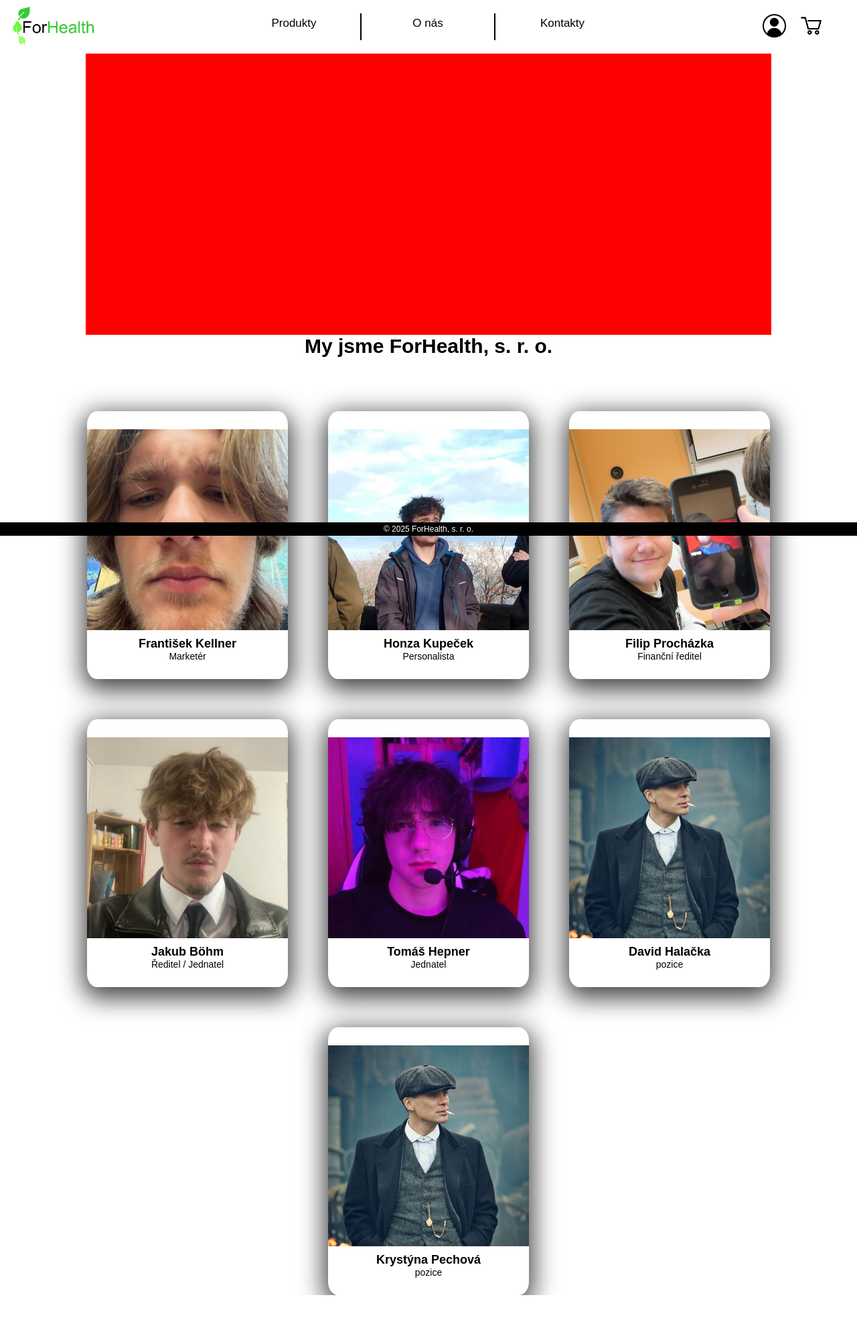
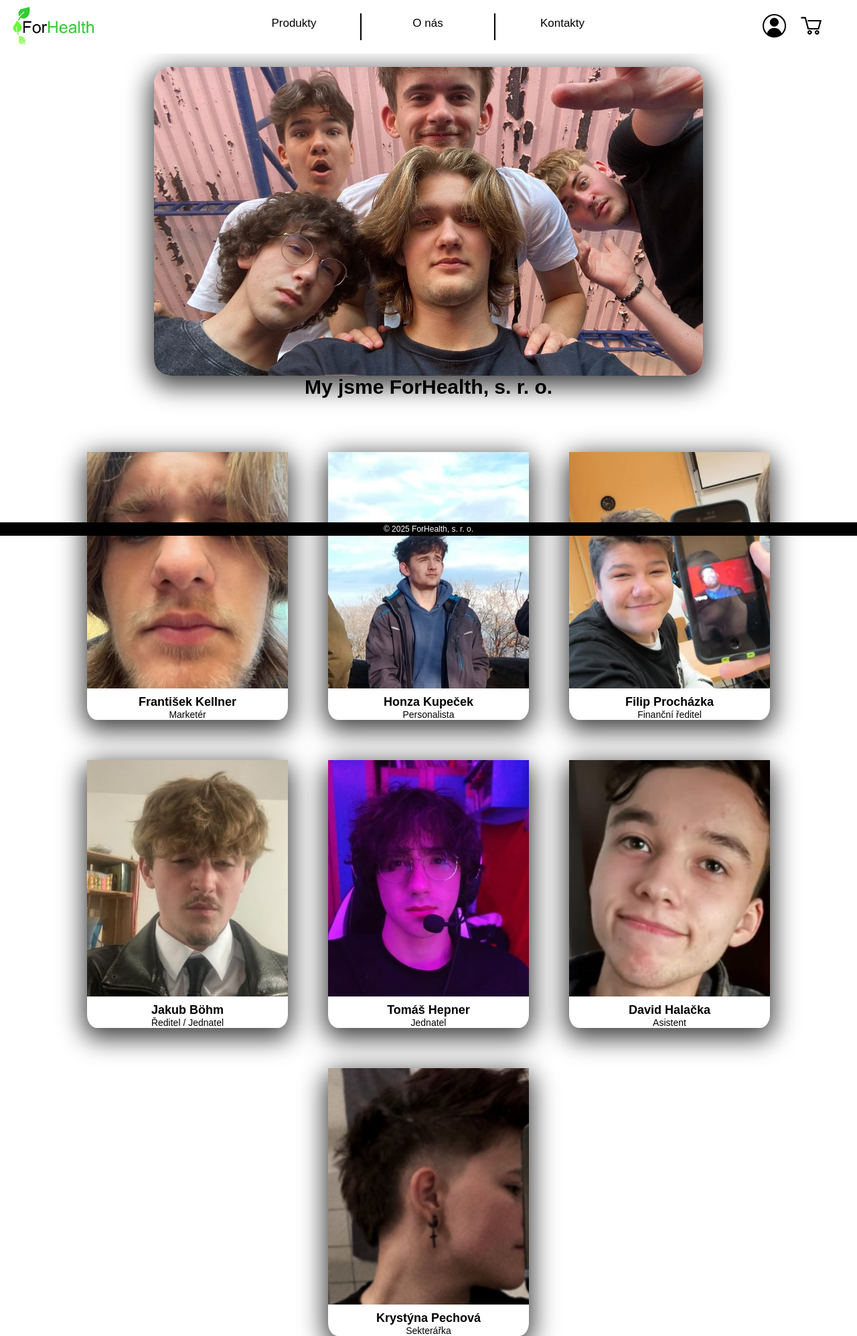
Before and after one commit to Kellner-Frantisek/ForHealth-s.-r.-o.---Kellner, a PHP site: page /onas.php in a window 1280 px wide. Shown: the whole page at 67% size. Before the commit the page ends 1934 px from the top, so only its background shows below. Run offline with PHP 8.4, Linux system fonts and the light colour scheme.

Commit message:
final-version

```diff
--- a/css/style.css
+++ b/css/style.css
@@ -403,12 +403,11 @@ img {
   justify-content: center;
   align-items: center;
   display: flex;
-  background-color: red;
 }
 
 .about-us__people {
   width: 100%;
-  height: 900px;
+  height: 1100px;
   flex-direction: row;
   display: flex;
   flex-wrap: wrap;
@@ -429,16 +428,44 @@ img {
   margin: 30px;
 }
 
+.about-us__photo img{
+  display: flex;
+  justify-content: center;
+  align-items: center;
+  object-fit: cover;
+  width: 80%;
+  height: 80%;
+  background-size: cover;
+  border-radius: 25px;
+  box-shadow: 0px 10px 37px 6px rgba(0, 0, 0, 0.75);
+}
+
+
+.about-us__photo{
+  display: flex;
+  justify-content: center;
+  align-items: center;
+  object-fit: cover;
+  width: 80%;
+  height: 80%;
+  background-size: cover;
+  padding-top: 100px;
+}
+
 .about-us__people__box__photo img {
   height: 100%;
   width: 100%;
   display: flex;
+  object-fit: cover;
 }
 
 .about-us__people__box__photo {
   display: flex;
   justify-content: center;
   align-items: center;
+  object-fit: cover;
+  width: 100%;
+  height: 100%;
 }
 
 .about-us__people__box__text {
@@ -1427,10 +1454,11 @@ button:hover {
 
 .hero4 {
   width: 100%;
-  height: auto;
+  height: 900px;
   display: flex;
   justify-content: center;
   align-items: center;
   margin: auto;
-  padding-top: 300px;
+  background-image: url("../images/pozadi.png");
+  background-size: cover;
 }
--- a/includes/menu.php
+++ b/includes/menu.php
@@ -21,7 +21,7 @@
             </div>
 
             <div class="menu__icons">
-                <a href=""  class="menu__icons__person"><img class="icon" src="images/person.png" alt=""></a>
+                <a href="login.php"  class="menu__icons__person"><img class="icon" src="images/person.png" alt=""></a>
                 <a href="cart.php"  class="menu__icons__cart"><img class="icon" src="images/cart.png" alt=""></a>
             </div>
         </div>
--- a/onas.php
+++ b/onas.php
@@ -3,7 +3,7 @@ include "includes/menu.php"
 ?>
 
 <div class="about-us">
-    <div class="about-us__photo"></div>
+    <div class="about-us__photo"><img src="images/my.jpg" alt=""></div>
     <div class="about-us__text">My jsme ForHealth, s. r. o.</div>
 
     <div class="about-us__people">
@@ -33,14 +33,14 @@ include "includes/menu.php"
             <div class="about-us__people__box__pozice">Jednatel</div>
         </div>
         <div class="about-us__people__box">
-            <div class="about-us__people__box__photo"><img src="images/halacka.jpg" alt=""></div>
+            <div class="about-us__people__box__photo"><img src="images/halanda.jpg" alt=""></div>
             <div class="about-us__people__box__text">David Halačka</div>
-            <div class="about-us__people__box__pozice">pozice</div>
+            <div class="about-us__people__box__pozice">Asistent</div>
         </div>
         <div class="about-us__people__box">
-            <div class="about-us__people__box__photo"><img src="images/halacka.jpg" alt=""></div>
+            <div class="about-us__people__box__photo"><img src="images/karlik.png" alt=""></div>
             <div class="about-us__people__box__text">Krystýna Pechová</div>
-            <div class="about-us__people__box__pozice">pozice</div>
+            <div class="about-us__people__box__pozice">Sekterářka</div>
         </div>
     </div>
 </div>
```
Also changed, not shown: login.php (added, +26 -0 lines), images/halanda.jpg (added), images/karel.jpg (added), images/karlik.png (added), images/my.jpg (added), images/pozadi.png (added).
